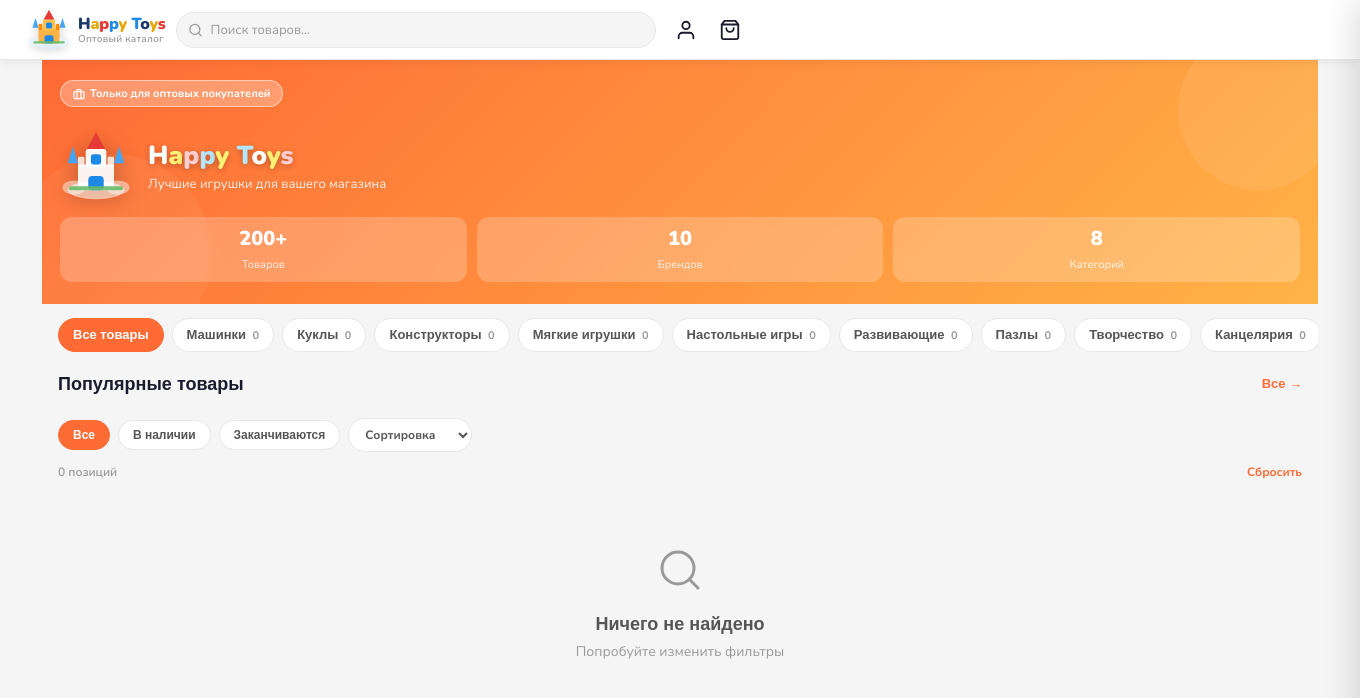
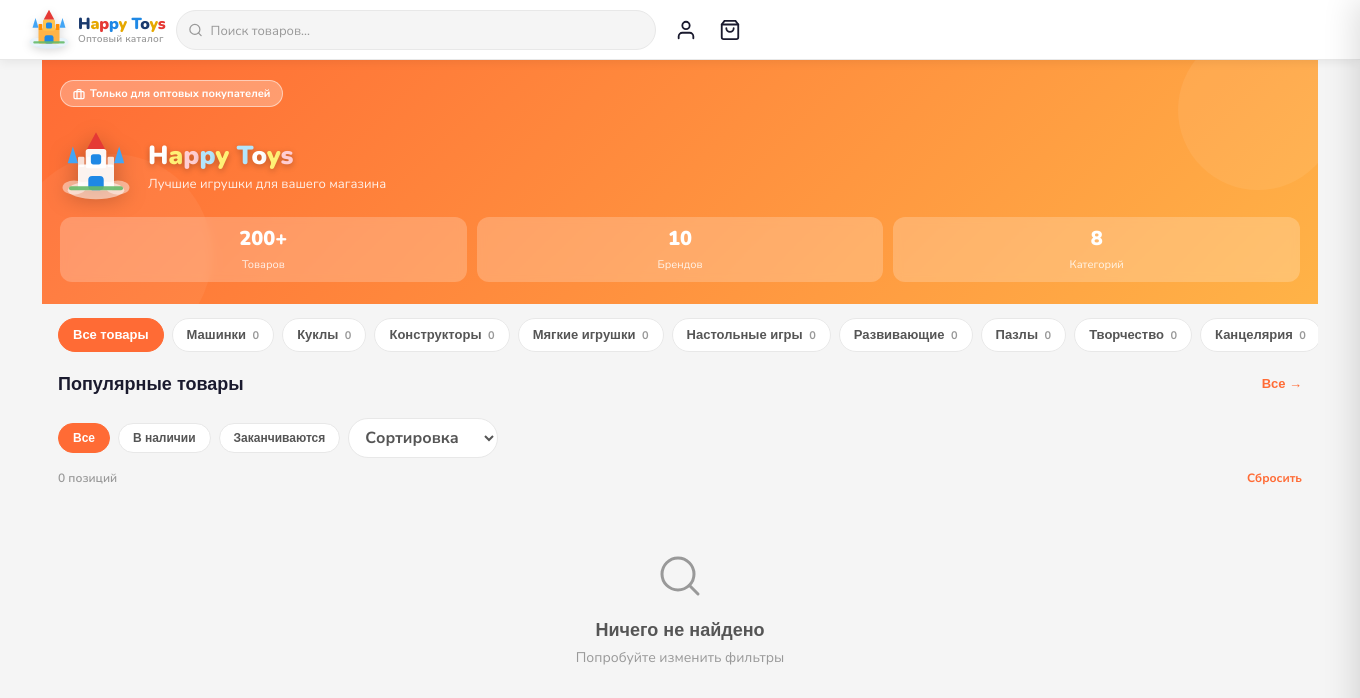
Before and after one commit to asalovadam-create/happy-site, a FastAPI app: page / in a window 1360 px wide. Shown: the top 698 px of the page. Run offline with FastAPI, Linux system fonts and the light colour scheme; data that the repository does not hold is empty; some libraries are stand-ins or nearby versions.

Commit message:
Update style.css

```diff
--- a/static/style.css
+++ b/static/style.css
@@ -3165,6 +3165,8 @@
 
 /* ── iOS / Android PWA ───────────────────────────────────────────────────── */
 button, a, input, select, textarea, label { touch-action: manipulation; }
+/* Prevent iOS Safari from zooming on input focus (requires font-size >= 16px) */
+input, select, textarea { font-size: 16px !important; }
 
 @supports (padding-bottom: env(safe-area-inset-bottom)) {
   .bottom-nav {
```
